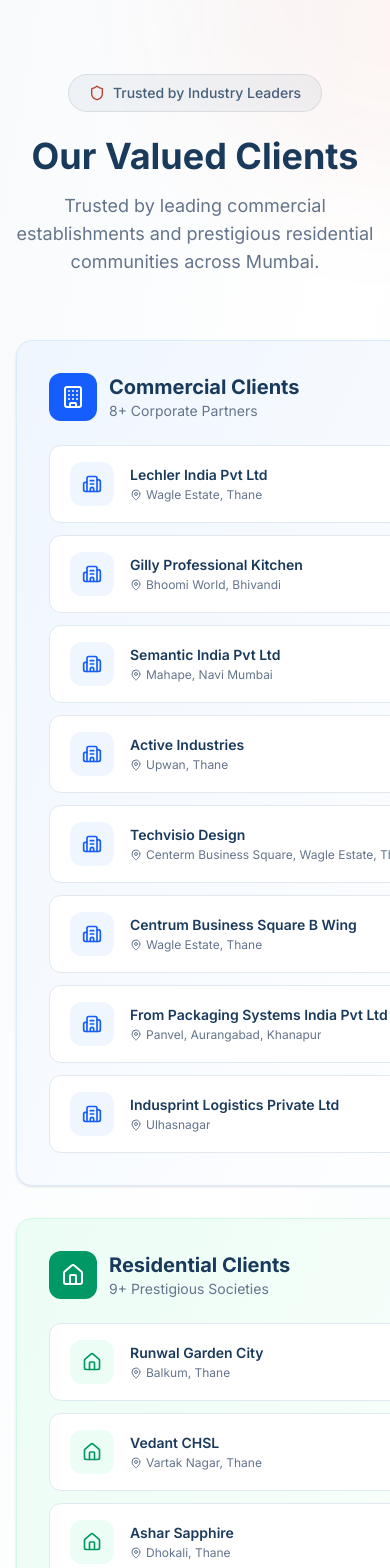
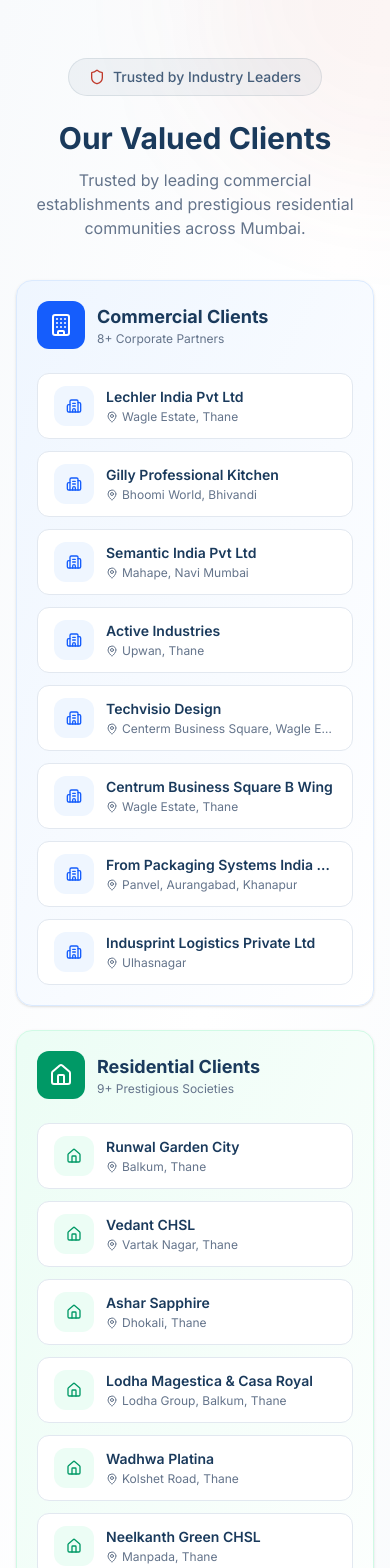
Before and after one commit to Adarsh261206/JMJ-Solutions, a React (Vite) app: page / in a window 390 px wide. Shown: the part 10260-11828 px from the top of the page. Built offline with nearby package versions, Linux system fonts and the light colour scheme; the HTML template or start-up script is replaced by a standard one.

Commit message:
fix: mobile responsive for Our Valued Clients section

```diff
--- a/src/components/sections/home/ClientsSection.jsx
+++ b/src/components/sections/home/ClientsSection.jsx
@@ -7,14 +7,14 @@
 function ClientBadge({ client, type, i }) {
   const Icon = type === 'commercial' ? Building2 : Home;
   return (
-    <div className="group bg-white rounded-xl px-5 py-4 border border-border hover:border-accent/30 hover:shadow-lg hover:-translate-y-0.5 transition-all duration-300">
-      <div className="flex items-center gap-4">
-        <div className={`w-11 h-11 rounded-xl flex items-center justify-center shrink-0 transition-colors duration-300 ${
+    <div className="group bg-white rounded-xl px-4 py-3 sm:px-5 sm:py-4 border border-border hover:border-accent/30 hover:shadow-lg hover:-translate-y-0.5 transition-all duration-300">
+      <div className="flex items-center gap-3 sm:gap-4">
+        <div className={`w-10 h-10 sm:w-11 sm:h-11 rounded-xl flex items-center justify-center shrink-0 transition-colors duration-300 ${
           type === 'commercial'
             ? 'bg-blue-50 text-blue-600 group-hover:bg-blue-600 group-hover:text-white'
             : 'bg-emerald-50 text-emerald-600 group-hover:bg-emerald-600 group-hover:text-white'
         }`}>
-          <Icon className="w-5 h-5" />
+          <Icon className="w-4 h-4 sm:w-5 sm:h-5" />
         </div>
         <div className="min-w-0">
           <h4 className="font-semibold text-primary text-sm truncate">{client.name}</h4>
@@ -30,37 +30,37 @@
 
 export default function ClientsSection() {
   return (
-    <section id="clients" className="py-20 md:py-28 bg-gradient-to-br from-surface via-white to-surface relative overflow-hidden">
+    <section id="clients" className="py-16 md:py-28 bg-gradient-to-br from-surface via-white to-surface relative overflow-hidden">
       <div className="absolute top-0 right-0 w-96 h-96 bg-accent/5 rounded-full -translate-y-1/2 translate-x-1/2 blur-3xl" />
       <div className="absolute bottom-0 left-0 w-80 h-80 bg-primary/5 rounded-full translate-y-1/2 -translate-x-1/2 blur-3xl" />
 
       <div className="container-page relative z-10">
-        <ScrollReveal className="text-center mb-16">
+        <ScrollReveal className="text-center mb-10 md:mb-16">
           <div className="inline-flex items-center gap-2 bg-primary/5 border border-primary/10 rounded-full px-5 py-2 mb-6">
             <Shield className="w-4 h-4 text-accent" />
             <span className="text-primary/80 text-sm font-medium">Trusted by Industry Leaders</span>
           </div>
-          <h2 className="text-4xl md:text-5xl font-bold text-primary mb-4">
+          <h2 className="text-3xl sm:text-4xl md:text-5xl font-bold text-primary mb-3 md:mb-4">
             Our Valued Clients
           </h2>
-          <p className="text-lg text-text-secondary max-w-2xl mx-auto">
+          <p className="text-base sm:text-lg text-text-secondary max-w-2xl mx-auto px-2">
             Trusted by leading commercial establishments and prestigious residential communities across Mumbai.
           </p>
         </ScrollReveal>
 
-        <div className="grid md:grid-cols-2 gap-8 mb-12">
+        <div className="grid md:grid-cols-2 gap-6 md:gap-8 mb-10 md:mb-12">
           <ScrollReveal direction="left">
-            <div className="bg-gradient-to-br from-blue-50 to-white rounded-2xl p-8 border border-blue-100 shadow-sm">
+            <div className="bg-gradient-to-br from-blue-50 to-white rounded-2xl p-5 md:p-8 border border-blue-100 shadow-sm">
               <div className="flex items-center gap-3 mb-6">
-                <div className="w-12 h-12 rounded-xl bg-blue-600 flex items-center justify-center">
+                <div className="w-12 h-12 rounded-xl bg-blue-600 flex items-center justify-center shrink-0">
                   <Building className="w-6 h-6 text-white" />
                 </div>
-                <div>
-                  <h3 className="text-xl font-bold text-primary">Commercial Clients</h3>
-                  <p className="text-sm text-text-secondary">{COMMERCIAL_CLIENTS.length}+ Corporate Partners</p>
+                <div className="min-w-0">
+                  <h3 className="text-lg sm:text-xl font-bold text-primary">Commercial Clients</h3>
+                  <p className="text-xs sm:text-sm text-text-secondary">{COMMERCIAL_CLIENTS.length}+ Corporate Partners</p>
                 </div>
               </div>
-              <div className="grid sm:grid-cols-2 gap-3">
+              <div className="grid grid-cols-1 sm:grid-cols-2 gap-3">
                 {COMMERCIAL_CLIENTS.map((client, i) => (
                   <ScrollReveal key={client.name} delay={i * 0.03}>
                     <ClientBadge client={client} type="commercial" i={i} />
@@ -71,17 +71,17 @@
           </ScrollReveal>
 
           <ScrollReveal direction="right">
-            <div className="bg-gradient-to-br from-emerald-50 to-white rounded-2xl p-8 border border-emerald-100 shadow-sm">
+            <div className="bg-gradient-to-br from-emerald-50 to-white rounded-2xl p-5 md:p-8 border border-emerald-100 shadow-sm">
               <div className="flex items-center gap-3 mb-6">
-                <div className="w-12 h-12 rounded-xl bg-emerald-600 flex items-center justify-center">
+                <div className="w-12 h-12 rounded-xl bg-emerald-600 flex items-center justify-center shrink-0">
                   <Home className="w-6 h-6 text-white" />
                 </div>
-                <div>
-                  <h3 className="text-xl font-bold text-primary">Residential Clients</h3>
-                  <p className="text-sm text-text-secondary">{RESIDENTIAL_CLIENTS.length}+ Prestigious Societies</p>
+                <div className="min-w-0">
+                  <h3 className="text-lg sm:text-xl font-bold text-primary">Residential Clients</h3>
+                  <p className="text-xs sm:text-sm text-text-secondary">{RESIDENTIAL_CLIENTS.length}+ Prestigious Societies</p>
                 </div>
               </div>
-              <div className="grid sm:grid-cols-2 gap-3">
+              <div className="grid grid-cols-1 sm:grid-cols-2 gap-3">
                 {RESIDENTIAL_CLIENTS.map((client, i) => (
                   <ScrollReveal key={client.name} delay={i * 0.03}>
                     <ClientBadge client={client} type="residential" i={i} />
```
